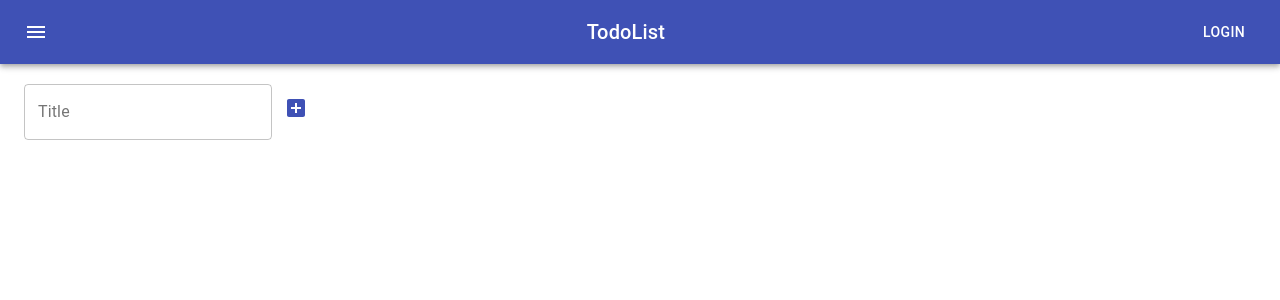
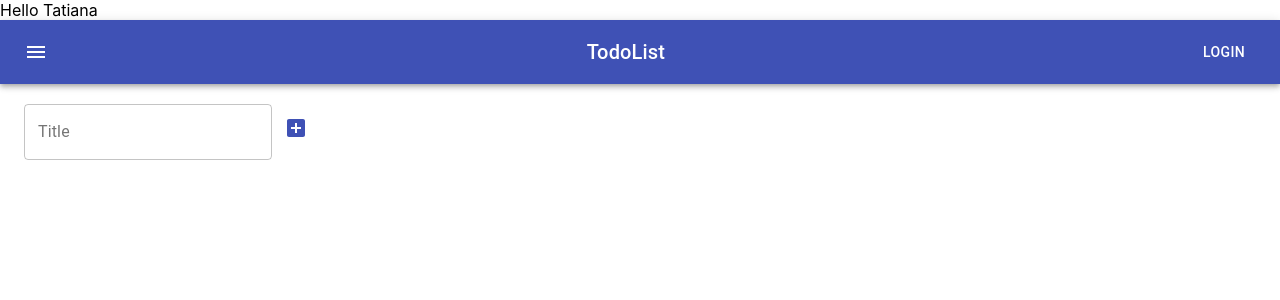
Before and after one commit to TatsianaKedrova/toDoListSecondVersion, a React (Create React App) app: page / in a window 1280 px wide. Shown: the top 300 px of the page. Built offline with nearby package versions, Linux system fonts and the light colour scheme.

Commit message:
some changes

```diff
--- a/package.json
+++ b/package.json
@@ -2,7 +2,7 @@
   "name": "it-incubator-todolist-ts",
   "version": "0.1.0",
   "private": true,
-  "homepage": "https://TatsianaKedrova.github.io/it-kamasutra-todolist-master",
+  "homepage": "https://TatsianaKedrova.github.io/todolist-it-incubator",
   "dependencies": {
     "@material-ui/core": "^4.11.3",
     "@material-ui/icons": "^4.11.2",
--- a/src/AppWithRedux.tsx
+++ b/src/AppWithRedux.tsx
@@ -79,6 +79,7 @@ function AppWithRedux() {
         // console.log(newArr)
 
         return (
+
             <Grid item={true} key={tl.id}>
                 <Paper elevation={6} style={{padding: "20px"}}>
                     <TodoList
@@ -102,6 +103,7 @@ function AppWithRedux() {
 
     return (
         <div className="App">
+            Hello Tatiana
             <AppBar position="static">
                 <Toolbar style={{justifyContent: "space-between"}}>
                     <IconButton edge="start" color="inherit" aria-label="menu">
```
